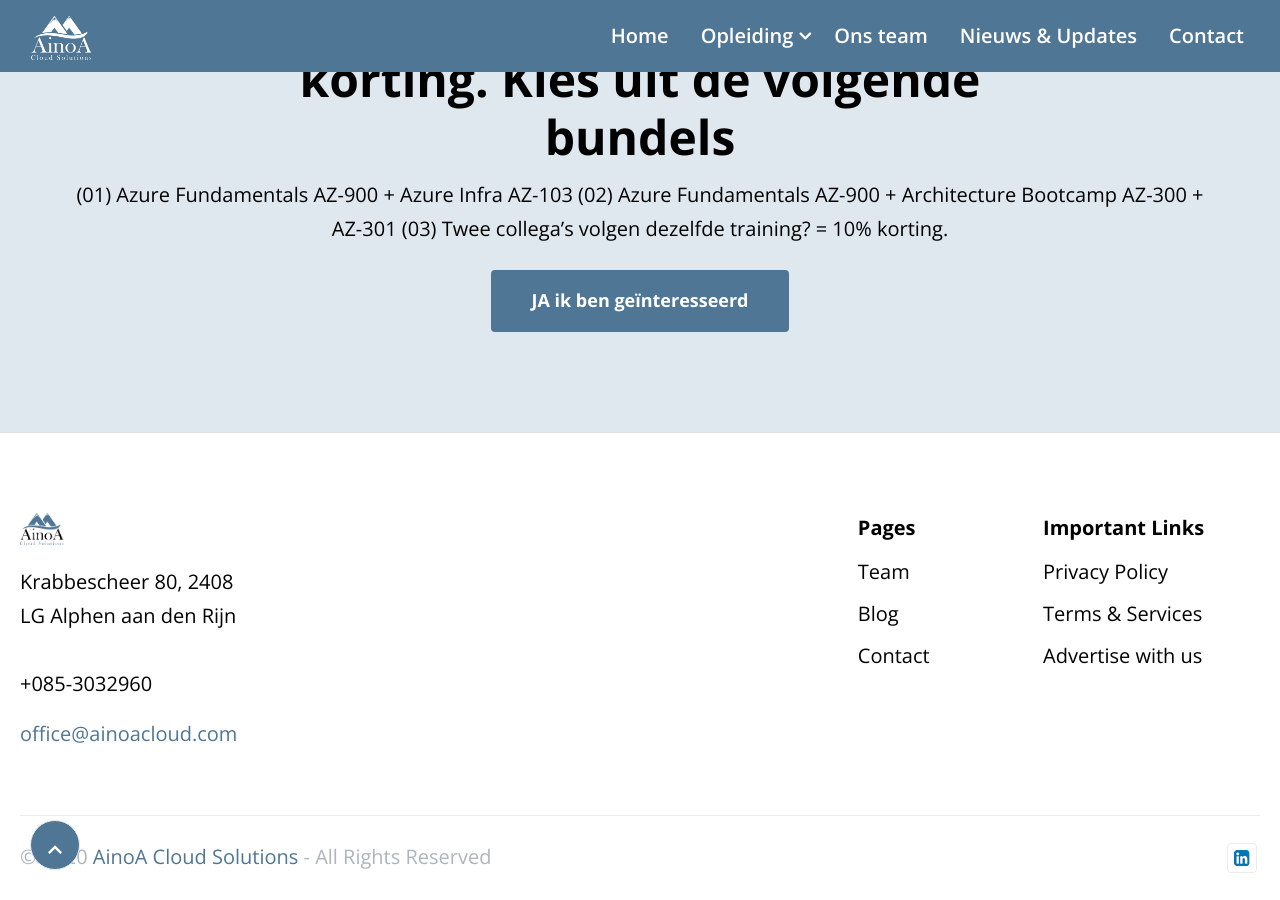
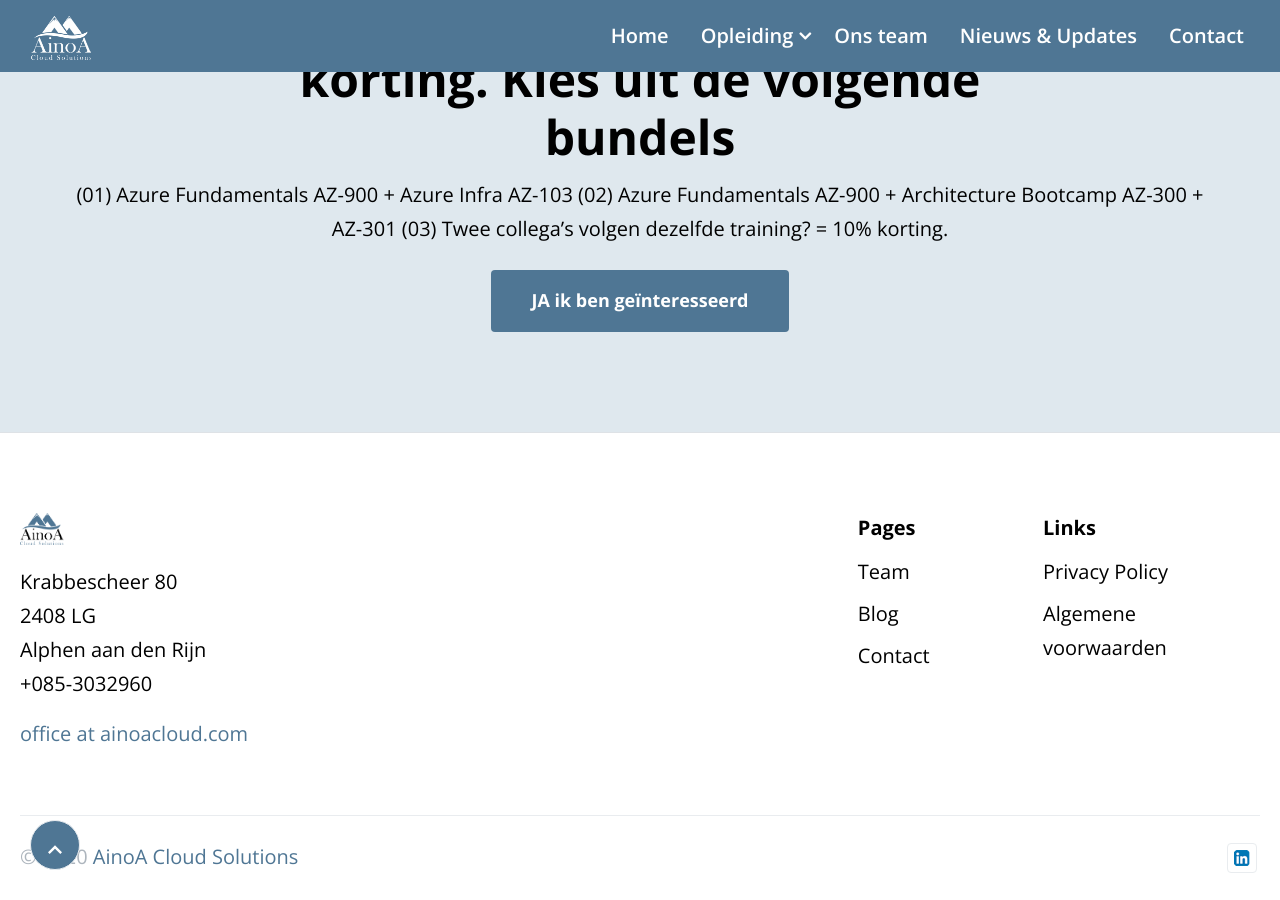
Before and after one commit to Dimtemp/ainoawebsite, a Jekyll site: the page built from index.html, in a window 1280 px wide and 900 px high, scrolled down 6182 px. Built offline with Jekyll 4.4.1, drawn with Linux system fonts in a browser that asks for light colours.

Commit message:
Update footer.html

```diff
--- a/_includes/footer.html
+++ b/_includes/footer.html
@@ -5,11 +5,9 @@
         <div class="col-sm-5">
            <div class="footer-intro">
               <a href="{{'/' | relative_url}}"><img class="footer-logo" src="{{'/assets/images/logo.png' | relative_url }}"  alt="{{@site.title}}" /></a>
-              <p class="text">Krabbescheer 80, 2408 <br>LG Alphen aan den Rijn<br>‍
-                 <br>+085-3032960<br>
-
+              <p class="text">Krabbescheer 80<br>2408 LG<br>Alphen aan den Rijn<br>+085-3032960<br>
               </p>
-              <p><a class="text-decoration-none " href="mailto:office@ainoacloud.com">office@ainoacloud.com</a></p>
+              <p><a class="text-decoration-none " href="mailto:office at ainoacloud.com">office at ainoacloud.com</a></p>
            </div>
         </div>
         <div class="col-sm-7">
@@ -25,10 +23,9 @@
               </div>
               <div class="col-sm-6 col-md-4">
                  <div class="footer-widget">
-                    <h3 class="heading">Important Links</h3>
+                    <h3 class="heading">Links</h3>
                     <a href="{{'/sample-page' | relative_url}}" class="link">Privacy Policy</a>
-                    <a href="{{'/sample-page' | relative_url}}" class="link">Terms & Services</a>
-                    <a href="{{'/sample-page' | relative_url}}" class="link">Advertise with us</a>
+                    <a href="{{'/sample-page' | relative_url}}" class="link">Algemene voorwaarden</a>
                  </div>
               </div>
 
@@ -36,10 +33,9 @@
         </div>
      </div>
      <div class="footer-bottom">
-        <p class="copyright">© 2020 <a href="{{'/' | relative_url}}">AinoA Cloud Solutions</a> - All Rights Reserved </p>
+        <p class="copyright">© 2020 <a href="{{'/' | relative_url}}">AinoA Cloud Solutions</a></p>
         <div class="social-icons-small">
          <a href="https://www.linkedin.com/company/ainoacloud/" target="_blank" class="social-link"><img src=" {{'/assets/images/social-in.png' | relative_url}}" alt="logo" class="social-icon"></a>
-
        </div>
      </div>
   </div>
```
